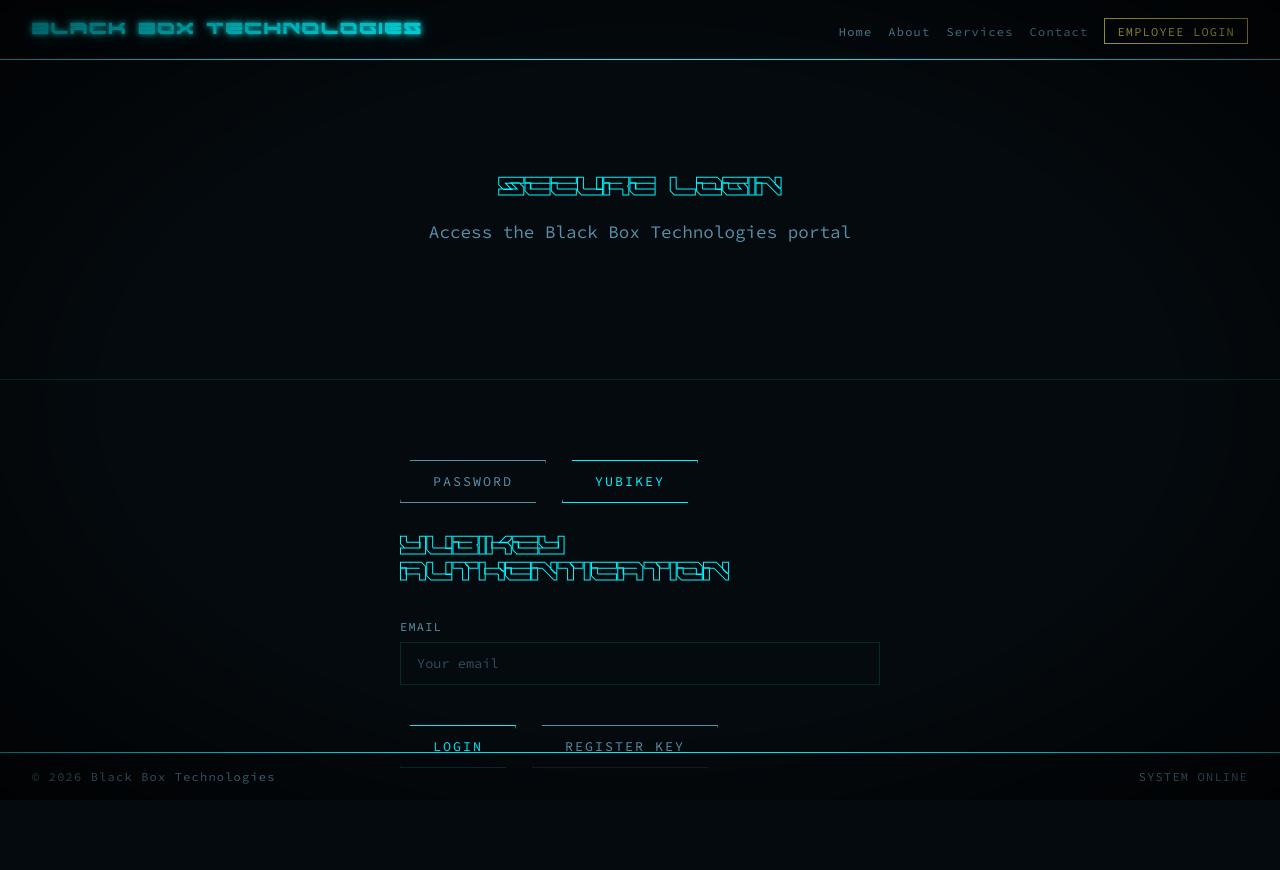
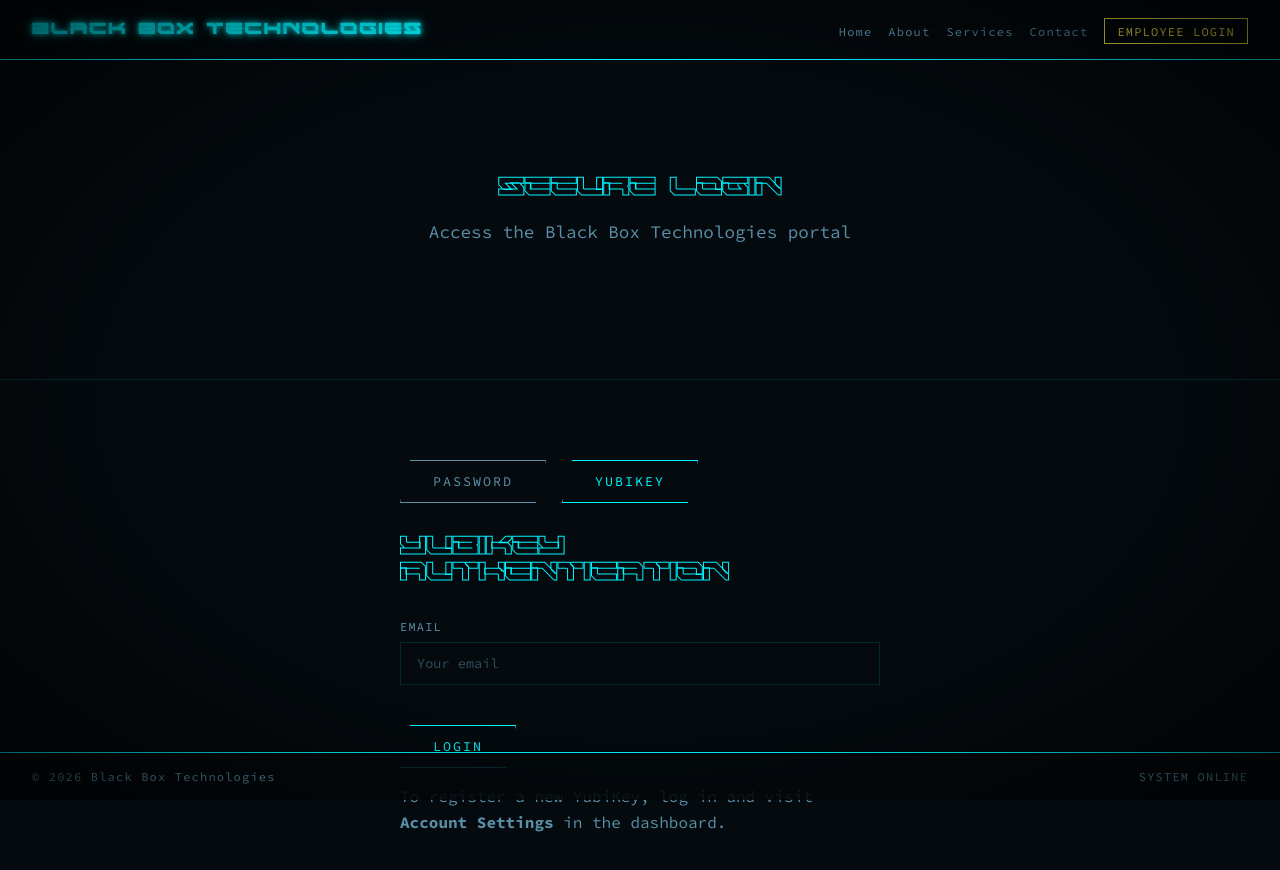
Before and after one commit to PhantomPilot4729/Black-Box-Technologies-Website, a Next.js app: page /login in a window 1280 px wide. Both pictures are taken after a click on the button "YUBIKEY". Shown: the top 870 px of the page. Before the commit the page ends 848 px from the top, so only its background shows below. Built offline with nearby package versions, Linux system fonts and the light colour scheme.

Commit message:
Restrict YubiKey registration to dashboard settings page only

```diff
--- a/app/login/page.tsx
+++ b/app/login/page.tsx
@@ -151,11 +151,11 @@ export default function LoginPage() {
                   <button className="btn-primary" onClick={handleYubikeyLogin}>
                     LOGIN
                   </button>
-                  <button className="btn-secondary" onClick={handleRegister}>
-                    REGISTER KEY
-                  </button>
                 </div>
               </div>
+              <p style={{ color: "var(--text-secondary)", marginTop: "1rem" }}>
+                To register a new YubiKey, log in and visit <b>Account Settings</b> in the dashboard.
+              </p>
             </>
           )}
 
```
